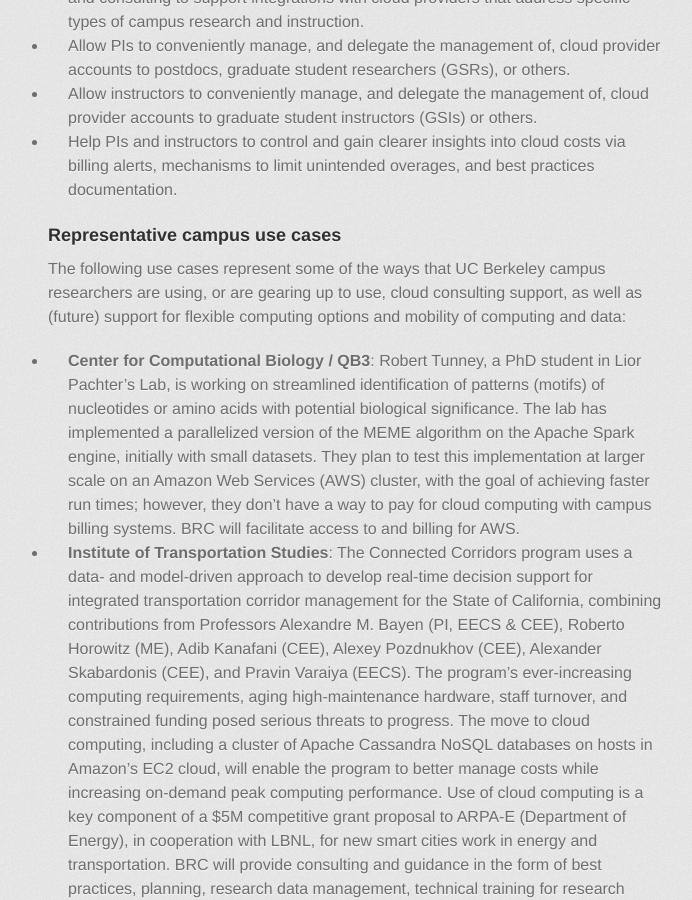
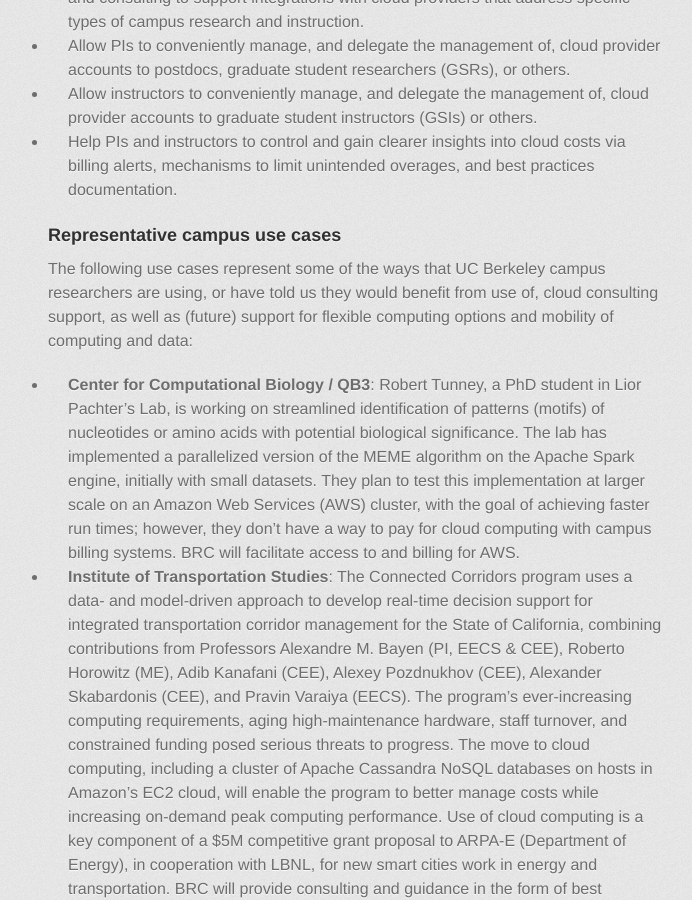
Before and after one commit to ucberkeley/brc-draft-documentation, a Jekyll site: the page built from cloud/overview.md, in a window 1280 px wide and 900 px high, scrolled down 1307 px. Shown: the whole window, without its empty margins (282-974 px from the left). Built offline with Jekyll 4.4.1, drawn with Linux system fonts in a browser that asks for light colours.

Commit message:
Replace 'gearing up' with more accurate language

```diff
--- a/cloud/overview.md
+++ b/cloud/overview.md
@@ -41,7 +41,7 @@
 
 ### Representative campus use cases
 
-The following use cases represent some of the ways that UC Berkeley campus researchers are using, or are gearing up to use, cloud consulting support, as well as (future) support for flexible computing options and mobility of computing and data:
+The following use cases represent some of the ways that UC Berkeley campus researchers are using, or have told us they would benefit from use of, cloud consulting support, as well as (future) support for flexible computing options and mobility of computing and data:
 
 * **Center for Computational Biology / QB3**: Robert Tunney, a PhD student in Lior Pachter’s Lab, is working on streamlined identification of patterns (motifs) of nucleotides or amino acids with potential biological significance. The lab has implemented a parallelized version of the MEME algorithm on the Apache Spark engine, initially with small datasets. They plan to test this implementation at larger scale on an Amazon Web Services (AWS) cluster, with the goal of achieving faster run times; however, they don't have a way to pay for cloud computing with campus billing systems. BRC will facilitate access to and billing for AWS.
 * **Institute of Transportation Studies**: The Connected Corridors program uses a data- and model-driven approach to develop real-time decision support for integrated transportation corridor management for the State of California, combining contributions from Professors Alexandre M. Bayen (PI, EECS & CEE), Roberto Horowitz (ME), Adib Kanafani (CEE), Alexey Pozdnukhov (CEE), Alexander Skabardonis (CEE), and Pravin Varaiya (EECS). The program's ever-increasing computing requirements, aging high-maintenance hardware, staff turnover, and constrained funding posed serious threats to progress. The move to cloud computing, including a cluster of Apache Cassandra NoSQL databases on hosts in Amazon’s EC2 cloud, will enable the program to better manage costs while increasing on-demand peak computing performance. Use of cloud computing is a key component of a $5M competitive grant proposal to ARPA-E (Department of Energy), in cooperation with LBNL, for new smart cities work in energy and transportation. BRC will provide consulting and guidance in the form of best practices, planning, research data management, technical training for research support staff, and assistance navigating University and cloud vendor business processes.
```
